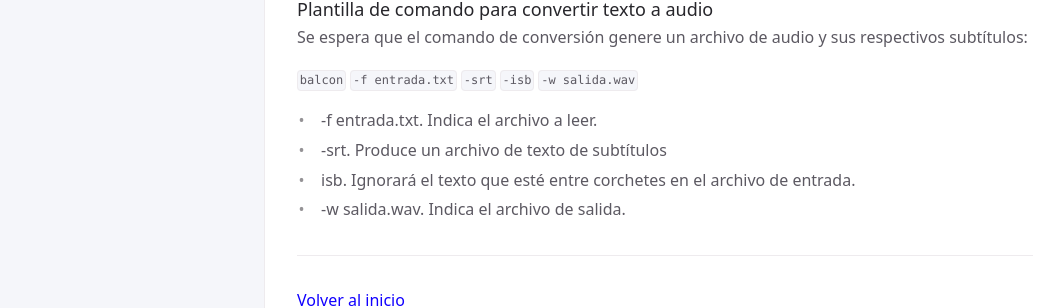
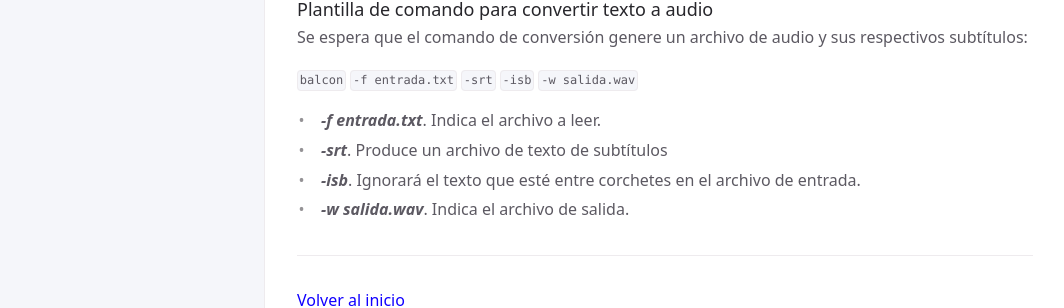
Before and after one commit to CoBachBC/demo, a Jekyll site: the page built from docs/notas.md, in a window 1280 px wide. Shown: the part 373-681 px from the top of the page, without its empty margins (107-1171 px from the left). Built offline with Jekyll 4.4.1, drawn with Linux system fonts in a browser that asks for light colours.

```diff
--- a/docs/notas.md
+++ b/docs/notas.md
@@ -23,7 +23,7 @@ Se espera que el comando de conversión genere un archivo de audio y sus respect
 
 `balcon` `-f entrada.txt` `-srt` `-isb` `-w salida.wav`
 
-* -f entrada.txt. Indica el archivo a leer.
-* -srt. Produce un archivo de texto de subtítulos
-* isb. Ignorará el texto que esté entre corchetes en el archivo de entrada.
-* -w salida.wav. Indica el archivo de salida.
+* **_-f entrada.txt_**. Indica el archivo a leer.
+* **_-srt_**. Produce un archivo de texto de subtítulos
+* **_-isb_**. Ignorará el texto que esté entre corchetes en el archivo de entrada.
+* **_-w salida.wav_**. Indica el archivo de salida.
```
